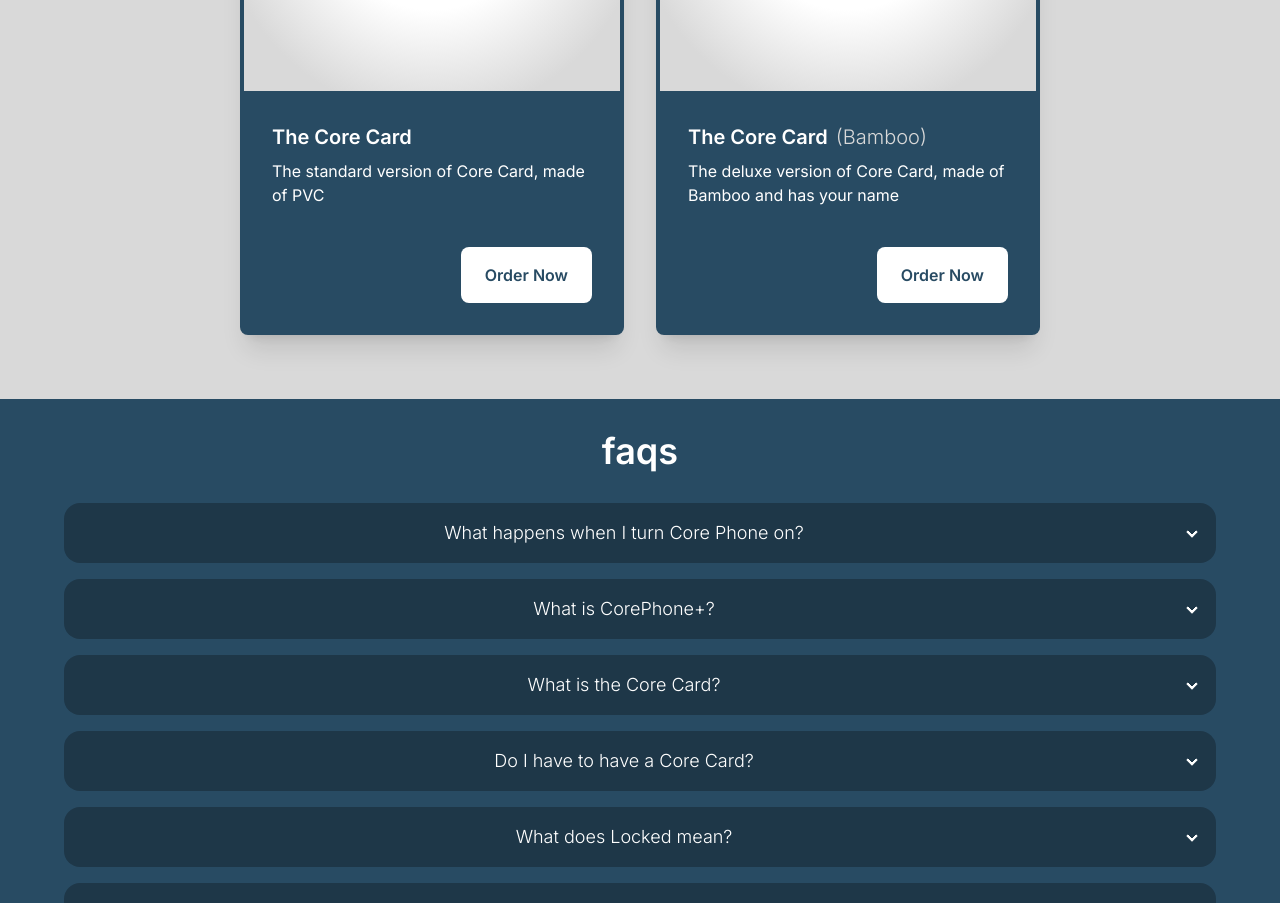
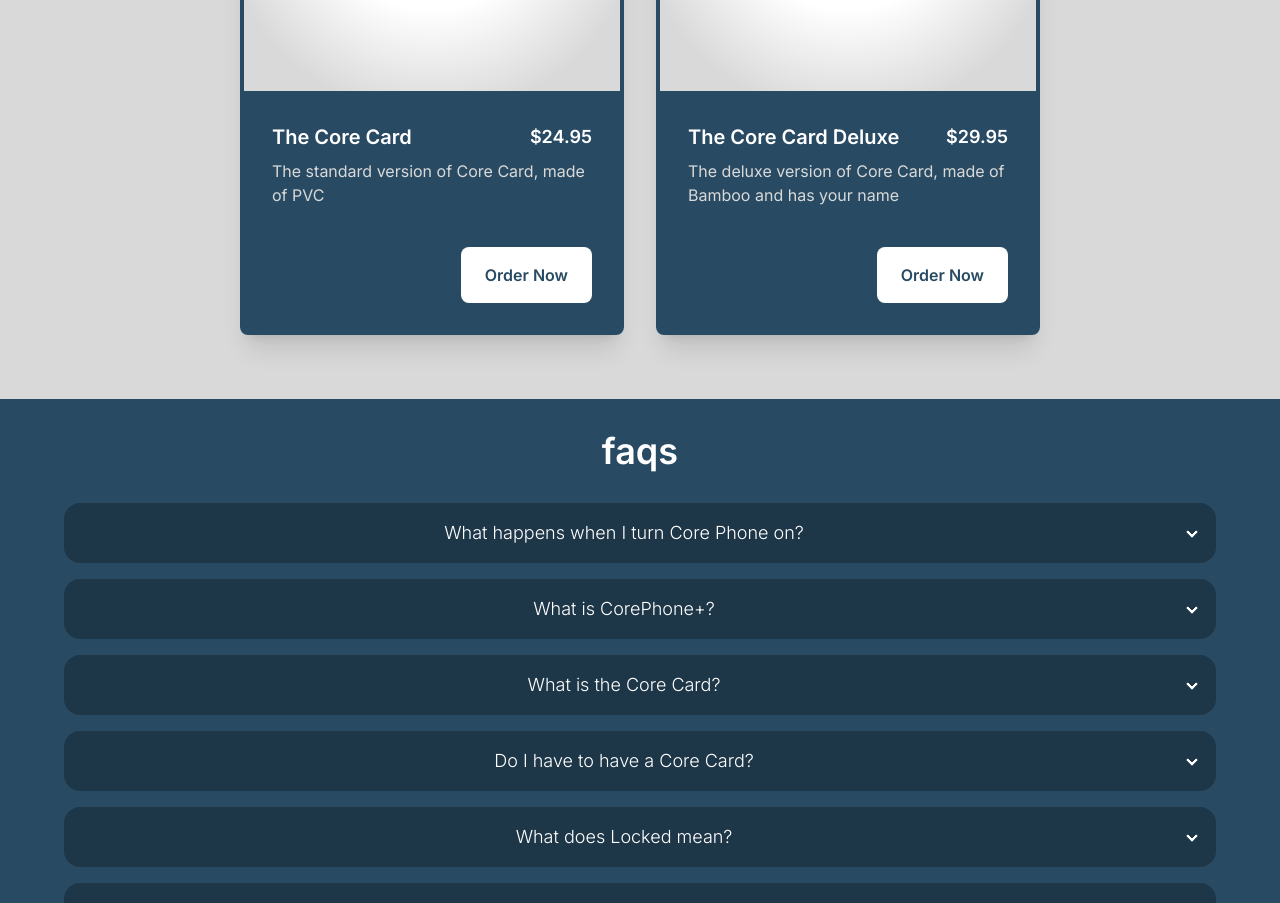
Before and after one commit to hwyatt/thecorephone.com, a Next.js app: page / in a window 1280 px wide. Shown: the part 2306-3209 px from the top of the page. Built offline with nearby package versions, Linux system fonts and the light colour scheme.

Commit message:
home werk

```diff
--- a/src/app/page.tsx
+++ b/src/app/page.tsx
@@ -138,16 +138,26 @@
                   <img src={`/coreCard-PVC.png`} alt="The Core Card" />
                 </figure>
                 <div className="card-body bg-brand rounded-b-lg">
+                  <div className="flex justify-between w-full gap-4">
                     <h2 className="card-title text-white font-semibold">
                       The Core Card
                     </h2>
-                  <p className="text-white">
+                    <p className="text-lg text-white font-semibold text-right">
+                      $24.95
+                    </p>
+                  </div>
+                  <p style={{ color: "#d9d9d9" }}>
                     The standard version of Core Card, made of PVC
                   </p>
                   <div className="card-actions justify-end mt-8">
+                    <a
+                      href="https://taptag.shop/products/z-corephone?sca_ref=6340235.ACzs4PsiSY"
+                      target="_blank"
+                    >
                       <button className="bg-white text-brand font-semibold rounded-lg px-6 py-4">
                         Order Now
                       </button>
+                    </a>
                   </div>
                 </div>
               </div>
@@ -166,20 +176,27 @@
                   />
                 </figure>
                 <div className="card-body bg-brand rounded-b-lg">
+                  <div className="flex justify-between w-full gap-4">
                     <h2 className="card-title text-white font-semibold">
-                    The Core Card
-                    <span className="font-light" style={{ color: "#d9d9d9" }}>
-                      (Bamboo)
-                    </span>
+                      The Core Card Deluxe
                     </h2>
-                  <p className="text-white">
+                    <p className="text-lg text-white font-semibold text-right">
+                      $29.95
+                    </p>
+                  </div>
+                  <p style={{ color: "#d9d9d9" }}>
                     The deluxe version of Core Card, made of Bamboo and has your
                     name
                   </p>
                   <div className="card-actions justify-end mt-8">
+                    <a
+                      href="https://taptag.shop/products/corephone-bamboo-tap-card?sca_ref=6340235.ACzs4PsiSY"
+                      target="_blank"
+                    >
                       <button className="bg-white text-brand font-semibold rounded-lg px-6 py-4">
                         Order Now
                       </button>
+                    </a>
                   </div>
                 </div>
               </div>
```
Lines whose indentation alone changed are shown as unchanged.
